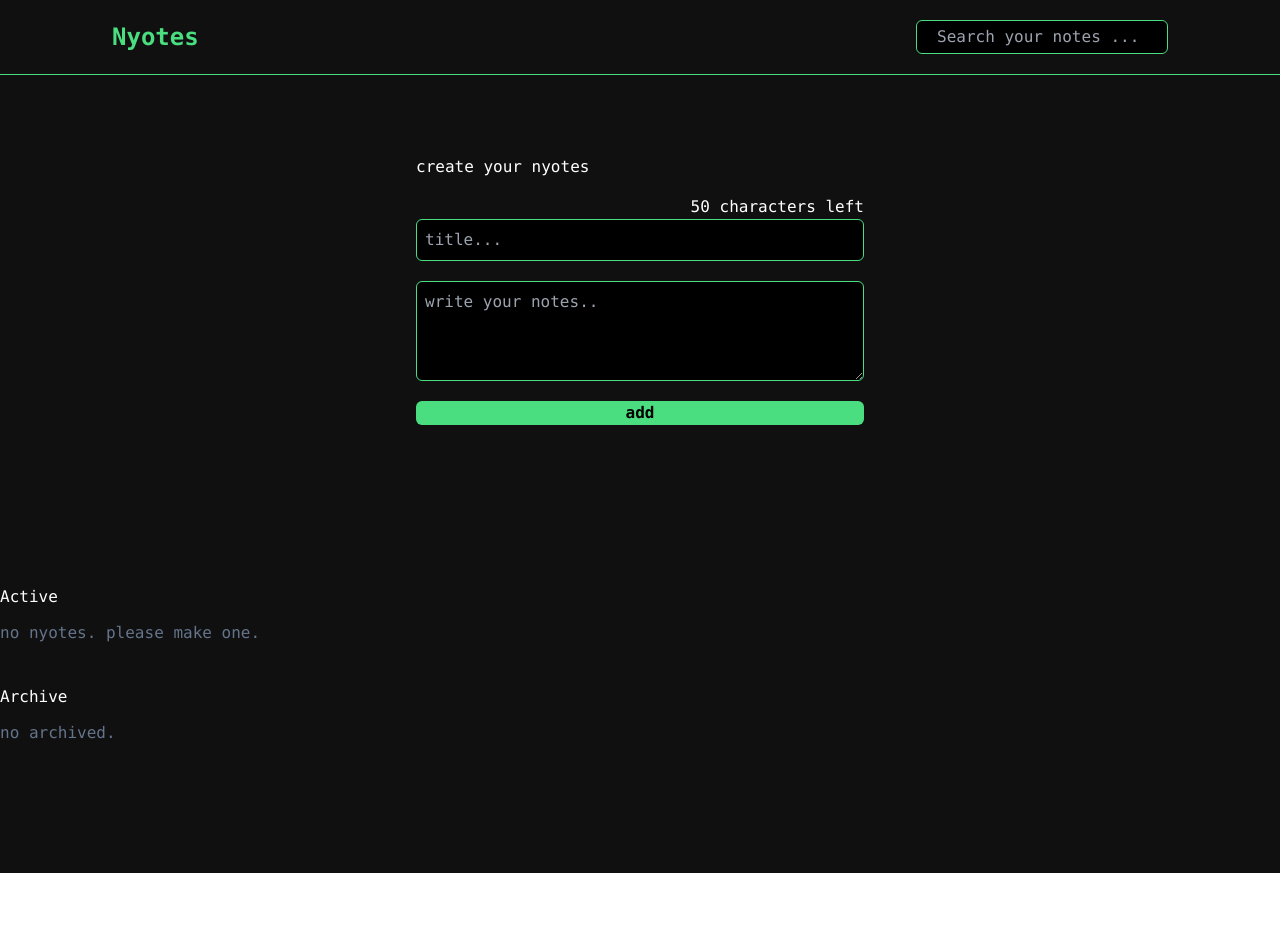
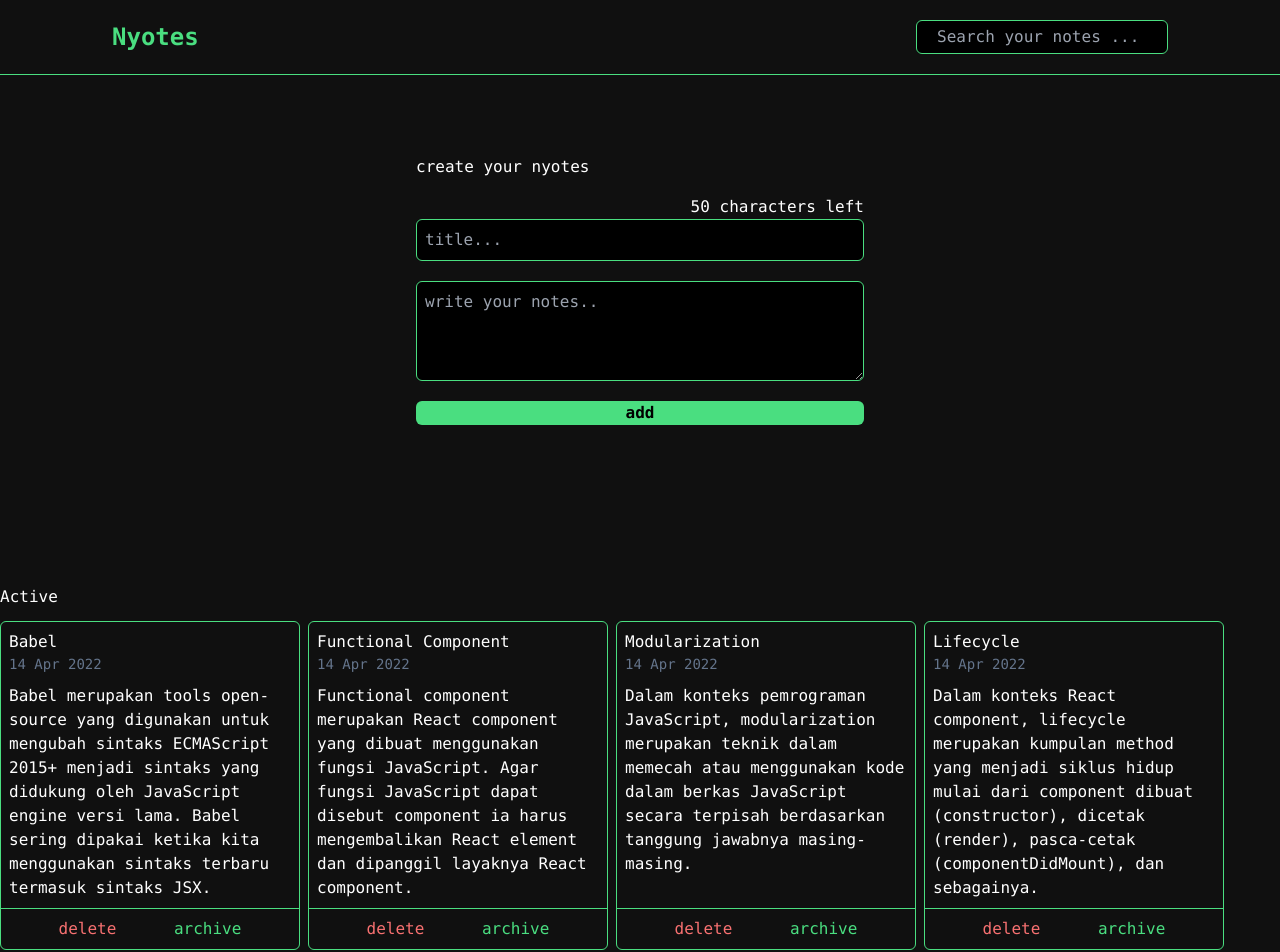
Before and after one commit to anangyoga/nyotes, a React (Vite) app: page / in a window 1280 px wide. Shown: the top 952 px of the page. Before the commit the page ends 873 px from the top, so only its background shows below. Built offline with nearby package versions, Linux system fonts and the light colour scheme.

Commit message:
fix: added initial data

```diff
--- a/src/App.jsx
+++ b/src/App.jsx
@@ -1,9 +1,10 @@
 import { useState } from "react";
 import { Header } from "./components/Header";
 import NotesForm from "./components/NotesForm";
+import { getInitialData } from "./utils/data";
 
 function App() {
-  const [items, setItems] = useState([]);
+  const [items, setItems] = useState(getInitialData);
   const [search, setSearch] = useState("");
 
   const createItem = (item) => {
--- /dev/null
+++ b/src/utils/data.ts
@@ -0,0 +1,46 @@
+const getInitialData = () => [
+  {
+    id: 1,
+    title: "Babel",
+    note: "Babel merupakan tools open-source yang digunakan untuk mengubah sintaks ECMAScript 2015+ menjadi sintaks yang didukung oleh JavaScript engine versi lama. Babel sering dipakai ketika kita menggunakan sintaks terbaru termasuk sintaks JSX.",
+    createdAt: "2022-04-14T04:27:34.572Z",
+    isArchived: false,
+  },
+  {
+    id: 2,
+    title: "Functional Component",
+    note: "Functional component merupakan React component yang dibuat menggunakan fungsi JavaScript. Agar fungsi JavaScript dapat disebut component ia harus mengembalikan React element dan dipanggil layaknya React component.",
+    createdAt: "2022-04-14T04:27:34.572Z",
+    isArchived: false,
+  },
+  {
+    id: 3,
+    title: "Modularization",
+    note: "Dalam konteks pemrograman JavaScript, modularization merupakan teknik dalam memecah atau menggunakan kode dalam berkas JavaScript secara terpisah berdasarkan tanggung jawabnya masing-masing.",
+    createdAt: "2022-04-14T04:27:34.572Z",
+    isArchived: false,
+  },
+  {
+    id: 4,
+    title: "Lifecycle",
+    note: "Dalam konteks React component, lifecycle merupakan kumpulan method yang menjadi siklus hidup mulai dari component dibuat (constructor), dicetak (render), pasca-cetak (componentDidMount), dan sebagainya. ",
+    createdAt: "2022-04-14T04:27:34.572Z",
+    isArchived: false,
+  },
+  {
+    id: 5,
+    title: "ESM",
+    note: "ESM (ECMAScript Module) merupakan format modularisasi standar JavaScript.",
+    createdAt: "2022-04-14T04:27:34.572Z",
+    isArchived: false,
+  },
+  {
+    id: 6,
+    title: "Module Bundler",
+    note: "Dalam konteks pemrograman JavaScript, module bundler merupakan tools yang digunakan untuk menggabungkan seluruh modul JavaScript yang digunakan oleh aplikasi menjadi satu berkas.",
+    createdAt: "2022-04-14T04:27:34.572Z",
+    isArchived: false,
+  },
+];
+
+export { getInitialData };
```
